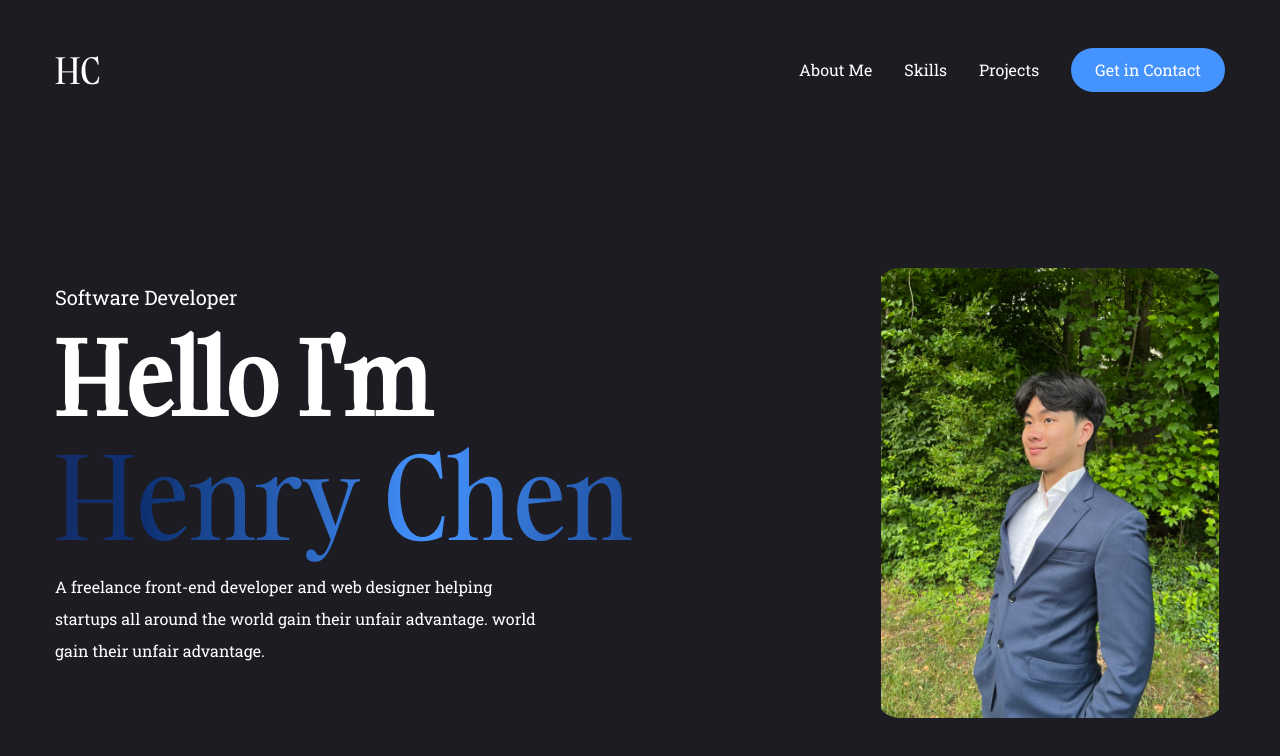
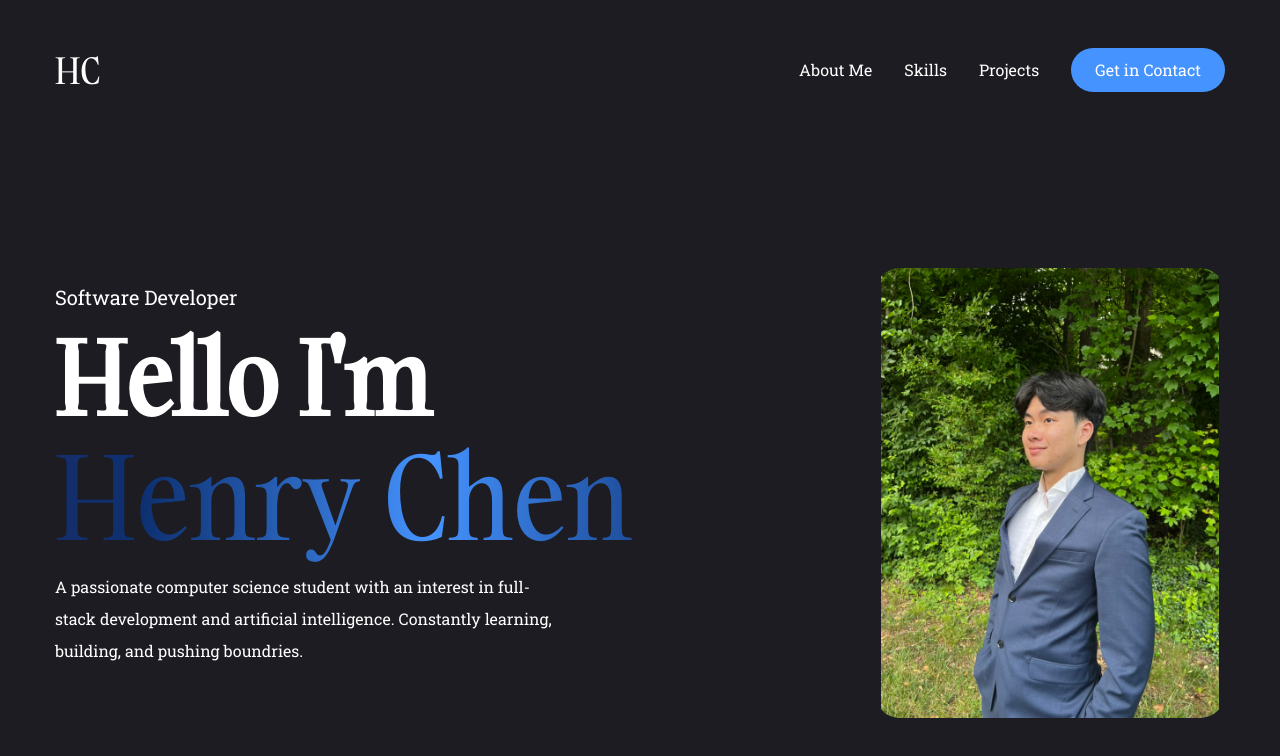
Before and after one commit to henqc/PersonalPortfolio, a Next.js app: page / in a window 1280 px wide. Shown: the top 756 px of the page. Built offline with nearby package versions, Linux system fonts and the light colour scheme.

Commit message:
fixed blurb and animation

```diff
--- a/package.json
+++ b/package.json
@@ -23,7 +23,7 @@
     "clsx": "^2.1.1",
     "eslint": "8.48.0",
     "eslint-config-next": "13.4.19",
-    "framer-motion": "^11.2.4",
+    "framer-motion": "^11.2.11",
     "i": "^0.3.7",
     "lucide-react": "^0.395.0",
     "next": "^14.2.4",
--- a/src/components/Home/index.tsx
+++ b/src/components/Home/index.tsx
@@ -1,6 +1,11 @@
+"use client";
+
 import Image from "next/image";
 import Icons from "@/components/Icons";
 import Photo from "@/components/Photo";
+
+import { motion } from "framer-motion";
+import { fadein } from "@/utils/fadein";
 
 export default function Home() {
   return (
@@ -8,22 +13,53 @@ export default function Home() {
       <div className="container mx-auto h-full">
         <div className="flex flex-col xl:flex-row items-center justify-between xl:pt-8 xl:pb-24">
           <div className="flex flex-col gap-3 text-center xl:text-left font-robotoSlab">
-            <span className="text-xl">Software Developer</span>
-            <h1 className="h2 font-gambarino">
+            <motion.span
+              variants={fadein({ direction: "up", delay: 0.3 })}
+              initial="hidden"
+              whileInView={"show"}
+              viewport={{ once: false, amount: 0.7 }}
+              className="text-xl"
+            >
+              Software Developer
+            </motion.span>
+            <motion.h1
+              variants={fadein({ direction: "up", delay: 0.4 })}
+              initial="hidden"
+              whileInView={"show"}
+              viewport={{ once: false, amount: 0.7 }}
+              className="h2 font-gambarino"
+            >
               Hello I&apos;m <br />{" "}
-              <span className="h1 gradient-text text-transparent animate-gradient">
+              <motion.span
+                variants={fadein({ direction: "up", delay: 0.5 })}
+                initial="hidden"
+                whileInView={"show"}
+                viewport={{ once: false, amount: 0.7 }}
+                className="h1 gradient-text text-transparent animate-gradient"
+              >
                 Henry Chen
-              </span>
-            </h1>
-            <p className="max-w-[500px] mb-9 text-white">
-              A freelance front-end developer and web designer helping startups
-              all around the world gain their unfair advantage. world gain their
-              unfair advantage.
-            </p>
+              </motion.span>
+            </motion.h1>
+            <motion.p
+              variants={fadein({ direction: "up", delay: 0.7 })}
+              initial="hidden"
+              whileInView={"show"}
+              viewport={{ once: false, amount: 0.7 }}
+              className="max-w-[500px] mb-9 text-white"
+            >
+              A passionate computer science student with an interest in
+              full-stack development and artificial intelligence. Constantly
+              learning, building, and pushing boundries.
+            </motion.p>
           </div>
-          <div>
+          <motion.div
+            variants={fadein({ direction: "up", delay: 0.5 })}
+            initial="hidden"
+            whileInView={"show"}
+            viewport={{ once: false, amount: 0.7 }}
+          >
             <Photo />
-          </div>
+          </motion.div>
         </div>
       </div>
     </div>
--- /dev/null
+++ b/src/utils/fadein.ts
@@ -0,0 +1,26 @@
+export const fadein = ({
+  direction,
+  delay,
+}: {
+  direction: string;
+  delay?: number;
+}) => {
+  return {
+    hidden: {
+      y: direction === "up" ? 80 : direction === "down" ? -80 : 0,
+      opacity: 0,
+      x: direction === "left" ? 80 : direction === "right" ? -80 : 0,
+    },
+    show: {
+      y: 0,
+      x: 0,
+      opacity: 1,
+      transition: {
+        type: "tween",
+        duration: 1.2,
+        delay: delay,
+        ease: [0.25, 0.25, 0.25, 0.75],
+      },
+    },
+  };
+};
```
Also changed, not shown: 1 other file (tests, documents, lock files or other folders).
